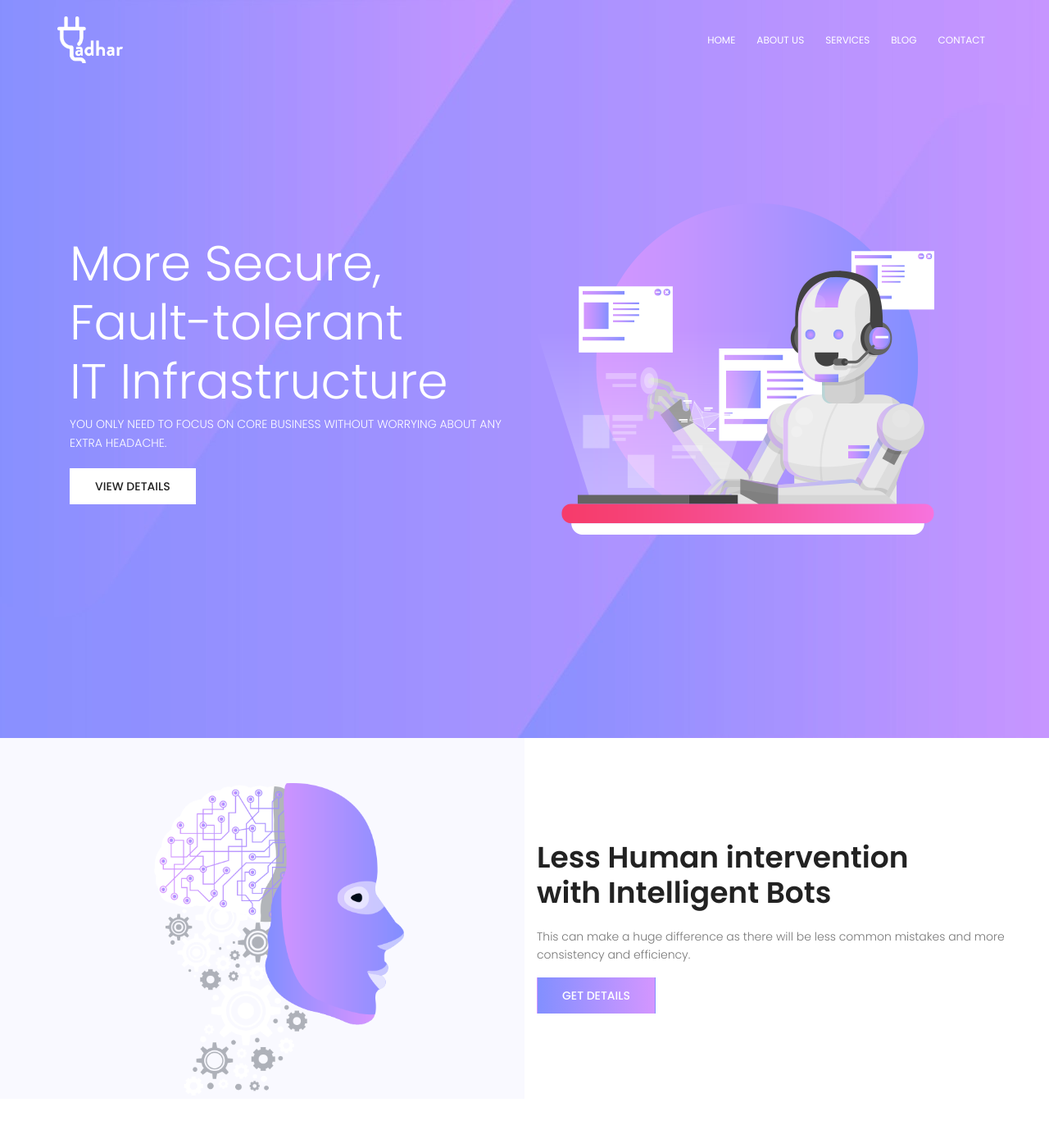
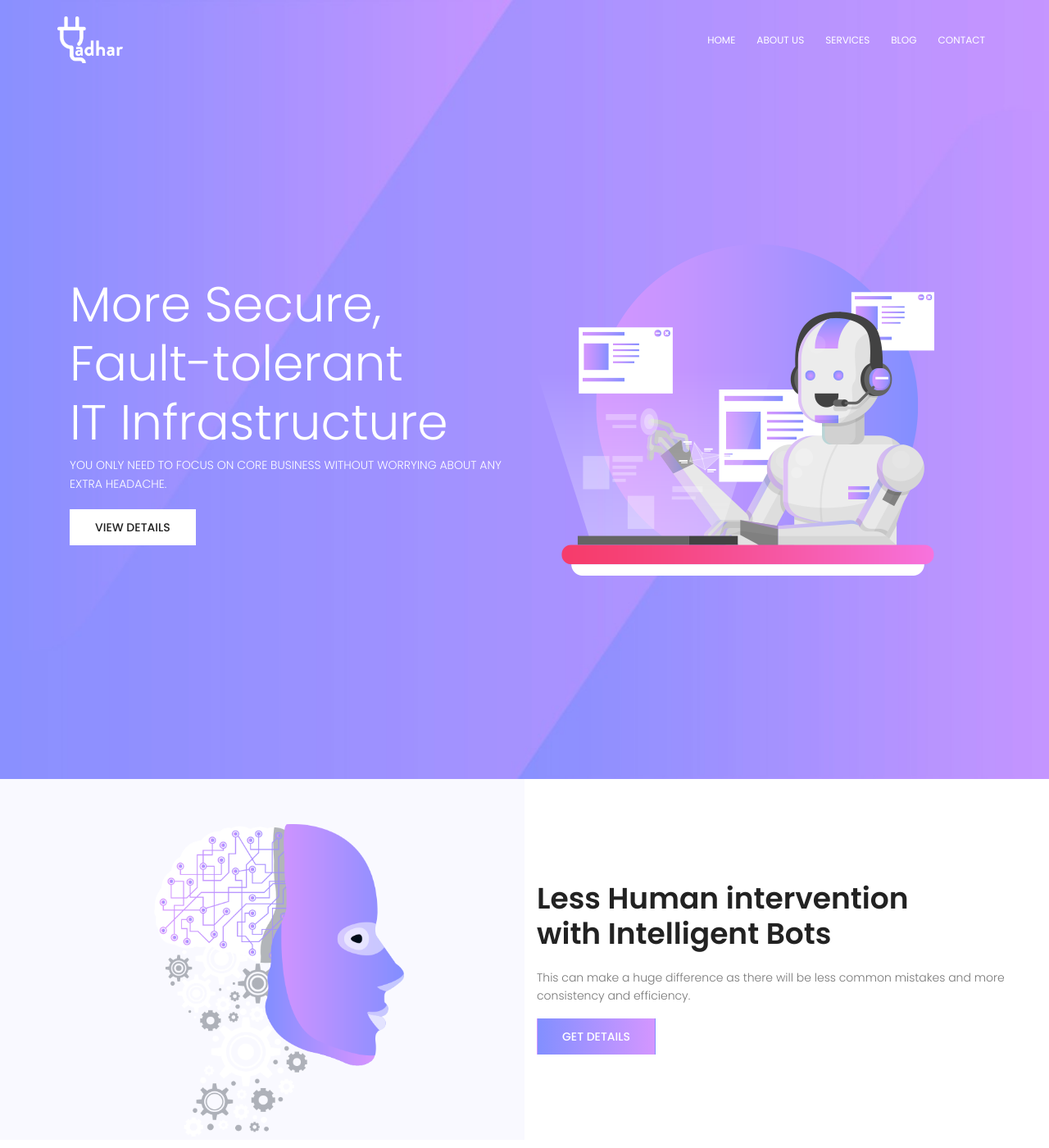
Before and after one commit to yadhar/website, a Jekyll site: the page built from index.html, in a window 1280 px wide and 1400 px high. Shown: the whole window at 82% size. Built offline with Jekyll 4.4.1, drawn with Linux system fonts in a browser that asks for light colours; nearby versions of some CDN libraries.

Commit message:
home page banner css fix

```diff
--- a/assets/css/main.css
+++ b/assets/css/main.css
@@ -2343,6 +2343,13 @@ body.mobile-nav-active #mobile-nav-toggle {
 .banner-area {
   background: url(../img/banner-bg.jpg) center;
   background-size: cover;
+  padding-top: 50px;
+}
+
+@media (max-width: 768px) {
+  .banner-area {
+    padding-top: 50px;
+  }
 }
 
 .banner-area .primary-btn {
```
